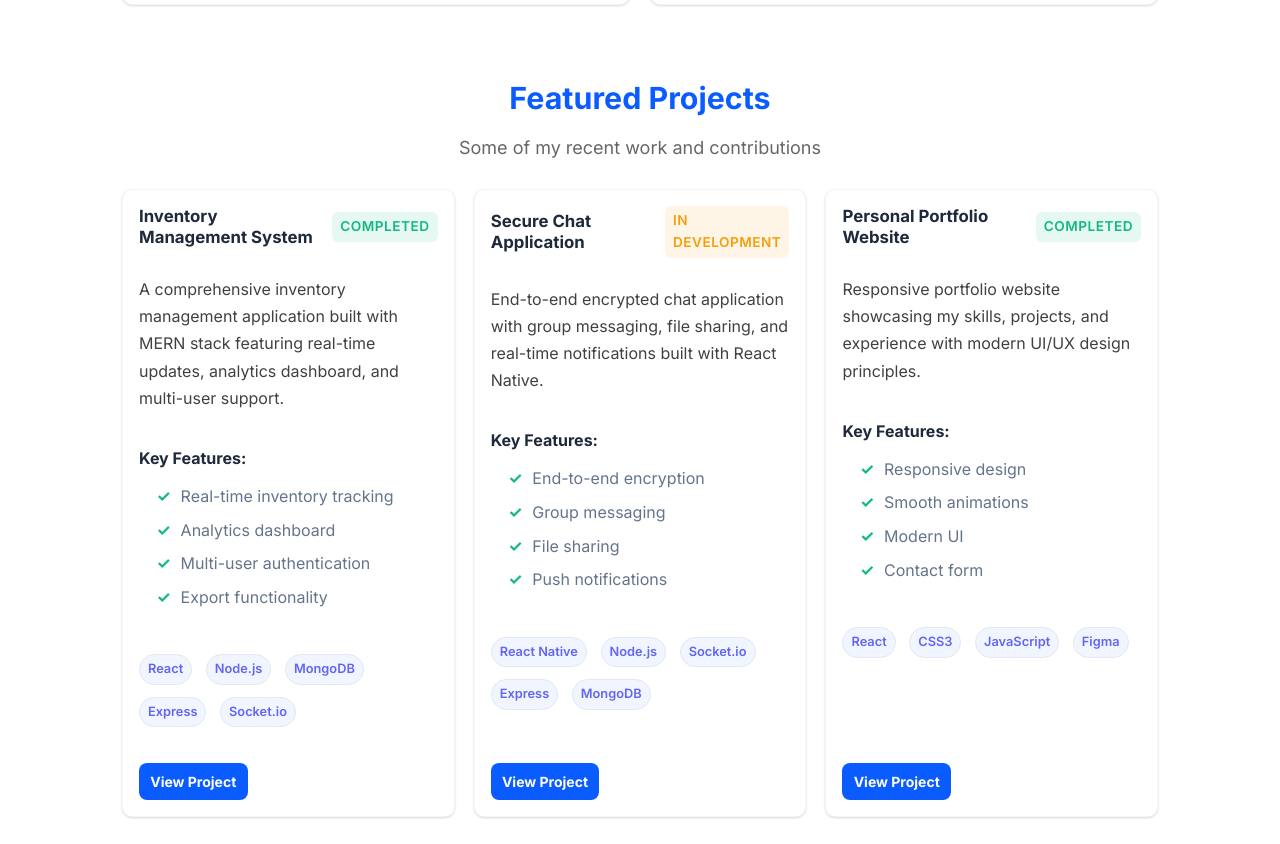
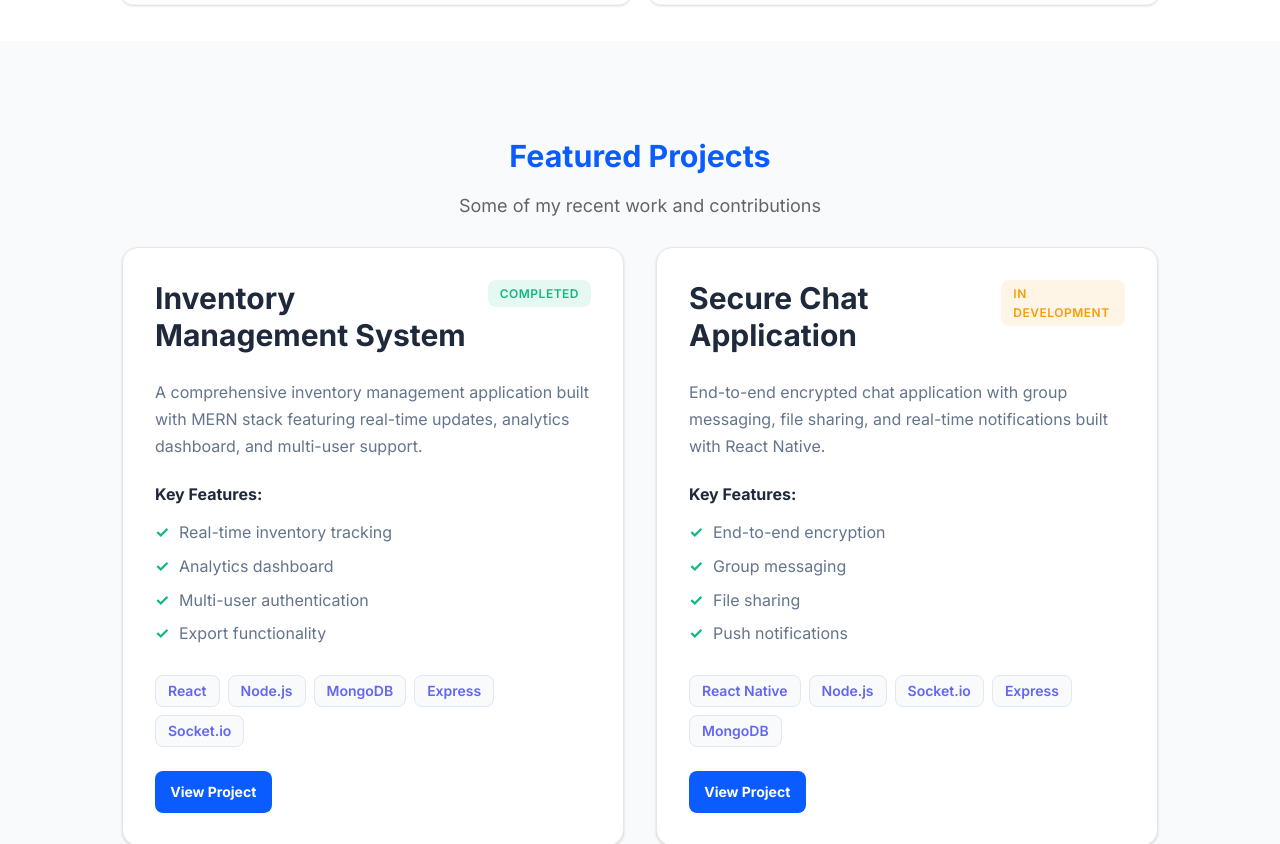
Before and after one commit to PRIYA0914/portfolio-website, a React (Create React App) app in the folder frontend/: page / in a window 1280 px wide. Shown: the part 1221-2065 px from the top of the page. Built offline with nearby package versions, Linux system fonts and the light colour scheme.

Commit message:
chore: remove duplicate projects.css (main.css contains project styles)

```diff
--- a/frontend/src/components/Projects.js
+++ b/frontend/src/components/Projects.js
@@ -1,5 +1,4 @@
 import React from 'react';
-import '../styles/projects.css';
 
 const PROJECTS = [
   {
--- a/frontend/src/styles/projects.css
+++ /dev/null
@@ -1,104 +0,0 @@
-/* projects.css - styles for the Projects component */
-
-.projects-section {
-  padding: 2.4rem 1rem;
-  background: var(--surface, #fff);
-  color: var(--text-color, #111);
-}
-
-.container {
-  max-width: 1100px;
-  margin: 0 auto;
-}
-
-.section-header {
-  text-align: center;
-  margin-bottom: 1.6rem;
-}
-
-.section-title {
-  font-size: 1.9rem;
-  color: var(--primary-color, #0b5cff);
-}
-
-.section-subtitle {
-  color: rgba(0,0,0,0.6);
-  margin-top: 0.4rem;
-}
-
-.projects-grid {
-  display: grid;
-  grid-template-columns: repeat(3, 1fr);
-  gap: 1.2rem;
-}
-
-.project-card {
-  background: #fff;
-  border-radius: 10px;
-  padding: 1rem;
-  border: 1px solid rgba(0,0,0,0.04);
-  display: flex;
-  flex-direction: column;
-  gap: 0.75rem;
-}
-
-.project-header {
-  display: flex;
-  justify-content: space-between;
-  align-items: center;
-  gap: 0.5rem;
-}
-
-.project-title {
-  margin: 0;
-  font-size: 1.05rem;
-  font-weight: 700;
-}
-
-.project-status {
-  font-size: 0.85rem;
-  padding: 0.25rem 0.5rem;
-  border-radius: 6px;
-  background: rgba(11,92,255,0.06);
-  color: var(--primary-color, #0b5cff);
-  font-weight: 600;
-}
-
-.project-description {
-  color: rgba(0,0,0,0.75);
-}
-
-.project-features ul {
-  margin: 0.5rem 0 0 1.1rem;
-}
-
-.tech-tag {
-  display: inline-block;
-  margin: 0.25rem 0.35rem 0 0;
-  padding: 0.25rem 0.5rem;
-  border-radius: 999px;
-  background: rgba(11,92,255,0.06);
-  font-size: 0.8rem;
-}
-
-.project-actions {
-  margin-top: auto;
-}
-
-.btn-sm {
-  padding: 0.45rem 0.7rem;
-  border-radius: 8px;
-  font-weight: 700;
-}
-
-@media (max-width: 980px) {
-  .projects-grid {
-    grid-template-columns: repeat(2, 1fr);
-  }
-}
-
-@media (max-width: 620px) {
-  .projects-grid {
-    grid-template-columns: 1fr;
-  }
-}
```
